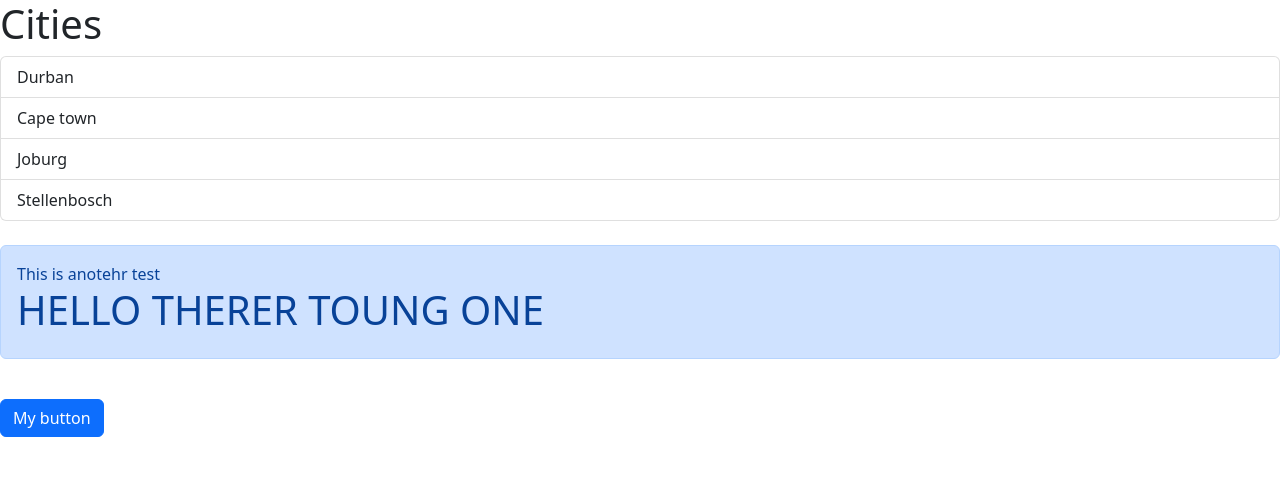
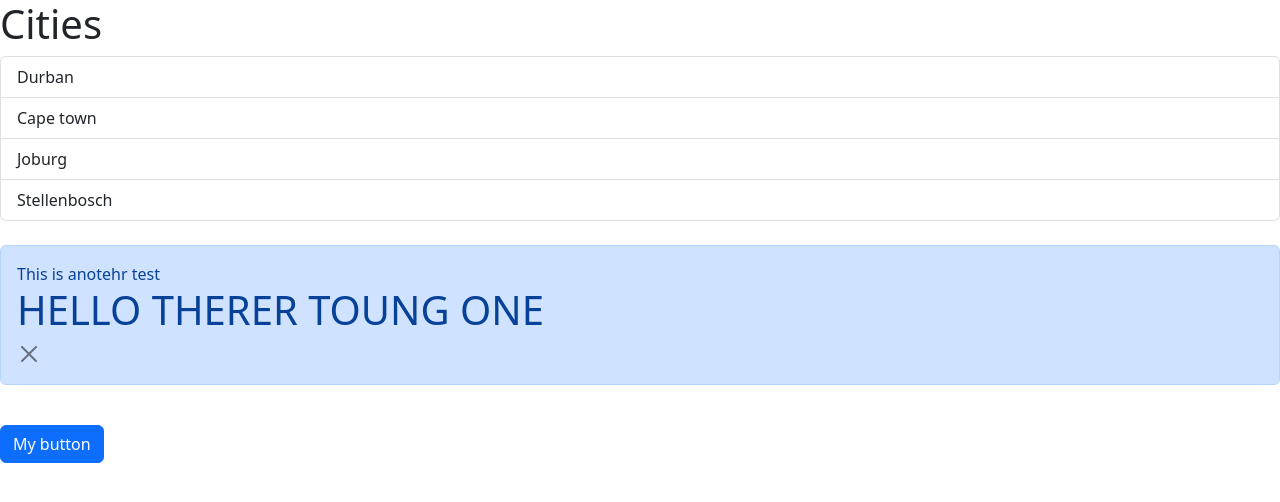
Before and after one commit to shirahn-singh/ReactMoshTutorial, a React (Vite) app in the folder react-app-tutorial/: page / in a window 1280 px wide. Both pictures are taken after a click on the button "My button". Shown: the top 502 px of the page. Built offline with nearby package versions, Linux system fonts and the light colour scheme.

Commit message:
Alert shows up when button is pressed, and removed when 'x' is pressed

```diff
--- a/react-app-tutorial/src/App.tsx
+++ b/react-app-tutorial/src/App.tsx
@@ -8,10 +8,14 @@ function App() {
   let items = ["Durban", "Cape town", "Joburg", "Stellenbosch"];
   let heading = "Cities";
 
-  const [alertVisibility, toggleButton] = useState(false);
+  let [alertVisibility, setAlertVisibility] = useState(false);
 
   const handleSelectItem = (item: string) => {
     console.log(item);
+  };
+
+  const closeAlert = () => {
+    setAlertVisibility(false);
   };
   return (
     <div>
@@ -21,16 +25,13 @@ function App() {
         onSelectItem={handleSelectItem}
       />
       <br></br>
-      <Alert visibility={alertVisibility}>
+      <Alert visibility={alertVisibility} onClose={closeAlert}>
         This is anotehr test <h1>HELLO THERER TOUNG ONE </h1>
       </Alert>
 
       <br></br>
 
-      <Button
-        color="primary"
-        onClickButton={() => toggleButton(!alertVisibility)}
-      >
+      <Button color="primary" onClickButton={() => setAlertVisibility(true)}>
         My button
       </Button>
     </div>
--- a/react-app-tutorial/src/Components/Alert.tsx
+++ b/react-app-tutorial/src/Components/Alert.tsx
@@ -3,12 +3,20 @@ import { ReactNode } from "react";
 interface AlertProps {
   children: ReactNode;
   visibility: boolean;
+  onClose: () => void;
 }
 
-const Alert = ({ children, visibility }: AlertProps) => {
+const Alert = ({ children, visibility, onClose }: AlertProps) => {
   return visibility ? (
     <div className={"alert alert-primary"} role="alert">
       {children}
+      <button
+        type="button"
+        className="btn-close"
+        data-bs-dismiss="alert"
+        aria-label="Close"
+        onClick={onClose}
+      ></button>
     </div>
   ) : null;
 };
```
